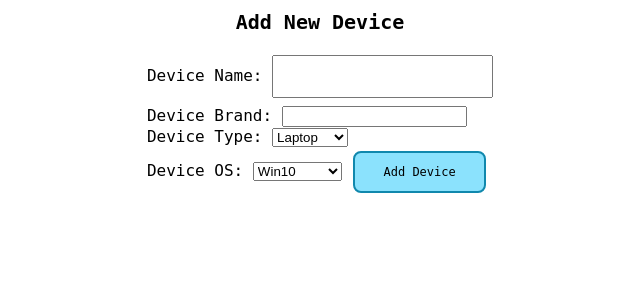
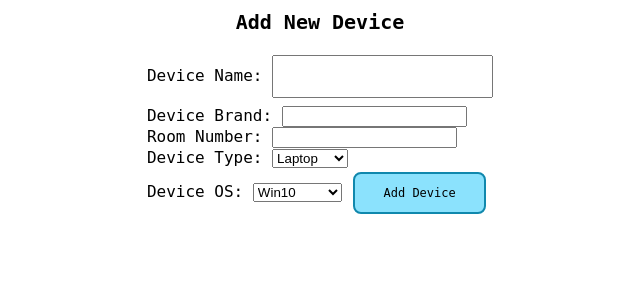
Before and after one commit to IanP07/TFA-Dev-Manager-DEMO, a Django app: page /add/ in a window 1280 px wide. Shown: the top 300 px of the page, without its empty margins (320-960 px from the left). Run offline with Django 4.2, Linux system fonts and the light colour scheme.

Commit message:
Added room# column, and changed search functionality

```diff
--- a/myproject/myapp/models.py
+++ b/myproject/myapp/models.py
@@ -20,5 +20,6 @@ brands = (
 class Devices(models.Model):
     device_name = models.CharField(max_length=300)
     device_brand = models.CharField(max_length=300)
+    room = models.CharField(max_length=300, default=000)
     device_type = models.CharField(max_length=100, choices=brands)
     device_os = models.CharField(max_length=300, choices=os_options)
--- a/myproject/myapp/templates/add_device.html
+++ b/myproject/myapp/templates/add_device.html
@@ -19,6 +19,9 @@
 
             <label for="device_brand">Device Brand:</label>
             <input type="text" name="device_brand" required><br>
+
+            <label for="room">Room Number:</label>
+            <input type="text" name="room" required><br>
 
             <label for="device_type">Device Type:</label>
             <select name="device_type">
--- a/myproject/myapp/templates/device_list.html
+++ b/myproject/myapp/templates/device_list.html
@@ -30,6 +30,7 @@
           <tr>
             <th><h2>Name</h2></th>
             <th><h2>Brand</h2></th>
+            <th><h2>Room #</h2></th>
             <th><h2>Type</h2></th>
             <th><h2>OS</h2></th>
           </tr>
@@ -38,6 +39,7 @@
             <tr>
               <td>{{ device.device_name }}</td>
               <td>{{ device.device_brand }}</td>
+              <td>{{ device.room }}</td>
               <td>{{ device.device_type }}</td>
               <td>{{ device.device_os }}</td>
 
--- a/myproject/myapp/templates/update_device.html
+++ b/myproject/myapp/templates/update_device.html
@@ -19,6 +19,9 @@
 
         <label for="device_brand">Device Brand:</label>
         <input class="input2" type="text" name="device_brand" value="{{ device.device_brand }}" required><br>
+
+        <label for="room">Room #:</label>
+        <input class="input2" type="text" name="room" value="{{ device.room }}" required><br>
 
         <label for="device_type">Device Type:</label>
         <select name="device_type" required>
--- a/myproject/myapp/views.py
+++ b/myproject/myapp/views.py
@@ -2,6 +2,7 @@ from django.shortcuts import render, redirect
 from django.http import HttpResponse
 from django.template import loader
 from .models import Devices
+from django.db.models import Q
 
 
 def login_view(request):
@@ -19,11 +20,19 @@ def login_view(request):
 def devices(request):
     if not request.session.get('authenticated'): # If user isnt logged in
         return redirect('/')
+    queryset = Devices.objects.all()
 
-    queryset = Devices.objects.all()
-    if request.GET.get('search'):
+    search_query = request.GET.get('search')
+
+    if search_query:
         queryset = queryset.filter(
-            device_name__icontains=request.GET.get('search')) # If db contains (case insensitive) the request
+            Q(device_name__icontains=search_query) |
+            Q(device_brand__icontains=search_query) |
+            Q(room__icontains=search_query) |
+            Q(device_type__icontains=search_query) |
+            Q(device_os__icontains=search_query)
+        )
+
 
     context = {'device': queryset} # Returns device saved under 'queryset' if it has been searched
     return render(request, 'device_list.html', context)
@@ -34,12 +43,14 @@ def add_device(request):
 
         device_name = data.get('device_name')
         device_brand = data.get('device_brand')
+        room = data.get('room')
         device_type = data.get('device_type')
         device_os = data.get('device_os')
 
         Devices.objects.create( # Adds new device to Devices model, which is displayed in the def devices function.
             device_name = device_name,
             device_brand = device_brand,
+            room = room,
             device_type = device_type,
             device_os = device_os
         )
@@ -60,11 +71,13 @@ def update_device(request, id):
 
         device_name = data.get('device_name')
         device_brand = data.get('device_brand')
+        room = data.get('room')
         device_type = data.get('device_type')
         device_os = data.get('device_os')
 
         queryset.device_name = device_name
         queryset.device_brand = device_brand
+        queryset.room = room
         queryset.device_type = device_type
         queryset.device_os = device_os
 
```
Also changed, not shown: myproject/myapp/migrations/0006_devices_room.py (added).
